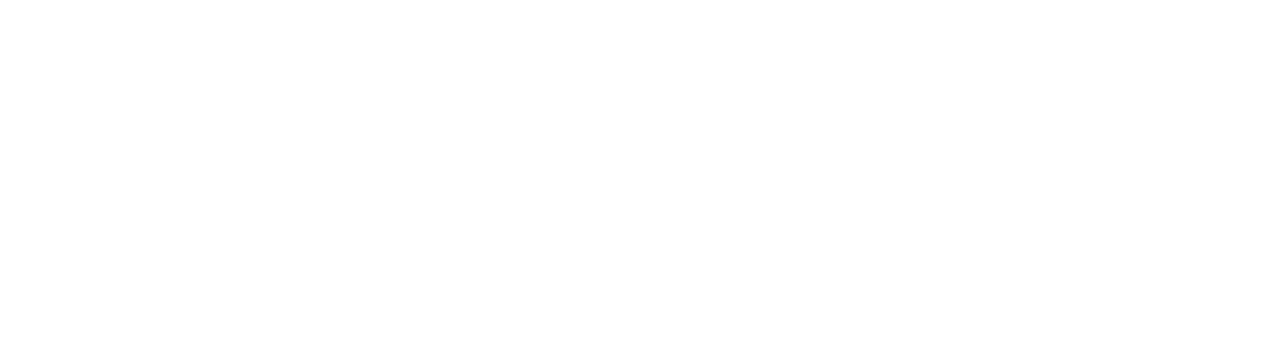
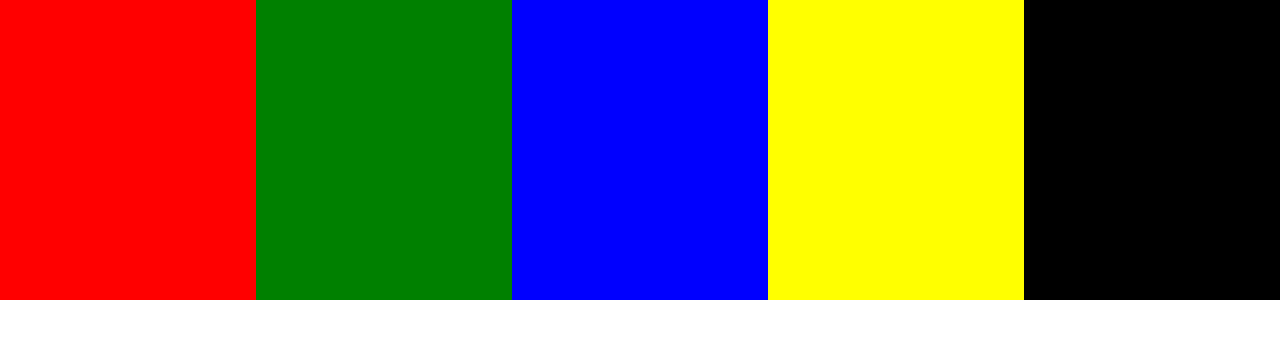
Before and after one commit to AlekseyRD88/Lesson10Task4, a plain HTML site: page index.html in a window 1280 px wide. Drawn offline with nearby package versions, Linux system fonts and the light colour scheme.

Commit message:
init files

```diff
--- a/styles.css
+++ b/styles.css
@@ -0,0 +1,22 @@
+.block {
+   height: 300px;
+   width: 20%;
+}
+.block_red {
+   background-color: red;
+}
+.block_green {
+   background-color: green;
+}
+.block_blue {
+   background-color: blue;
+}
+.block_yellow {
+   background-color: yellow;
+}
+.block_black {
+   background-color: black;
+}
+body {
+   display: flex;
+}
```
Also changed, not shown: index.html (+0 -1 lines).
